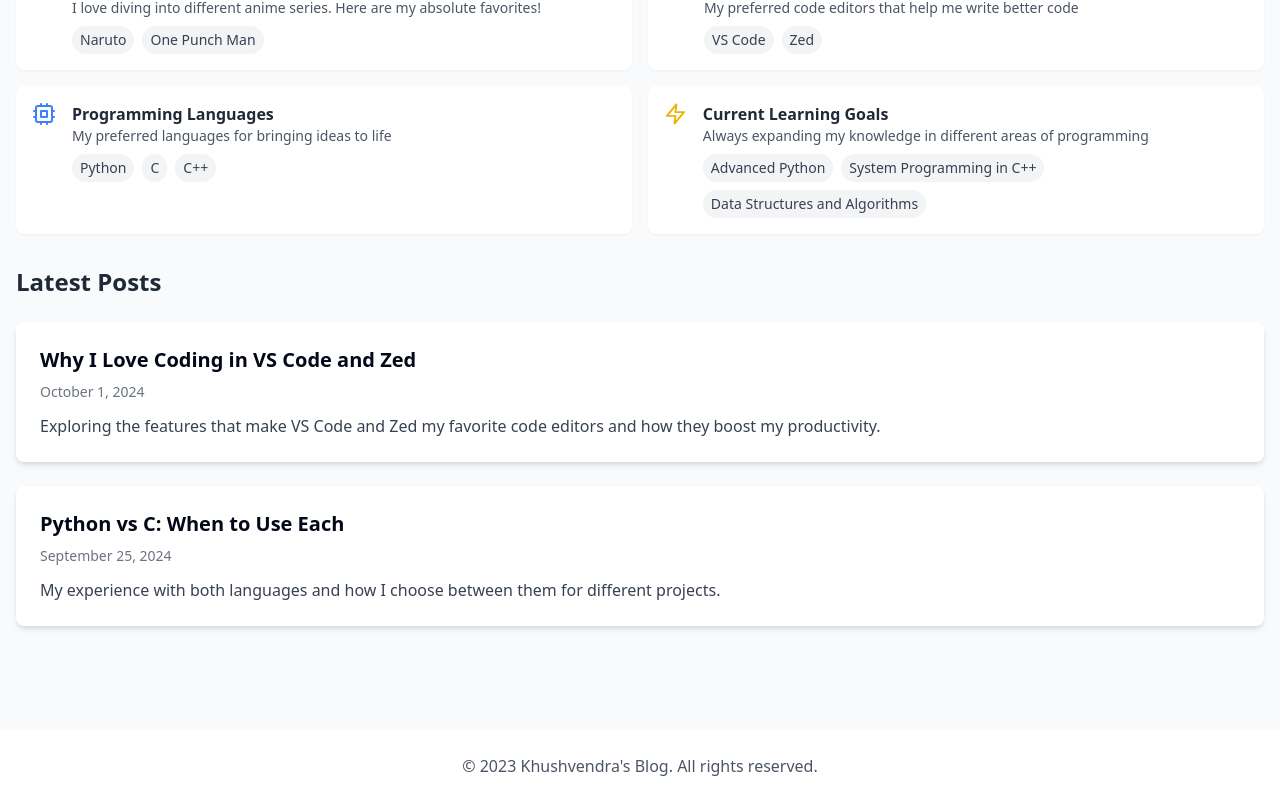
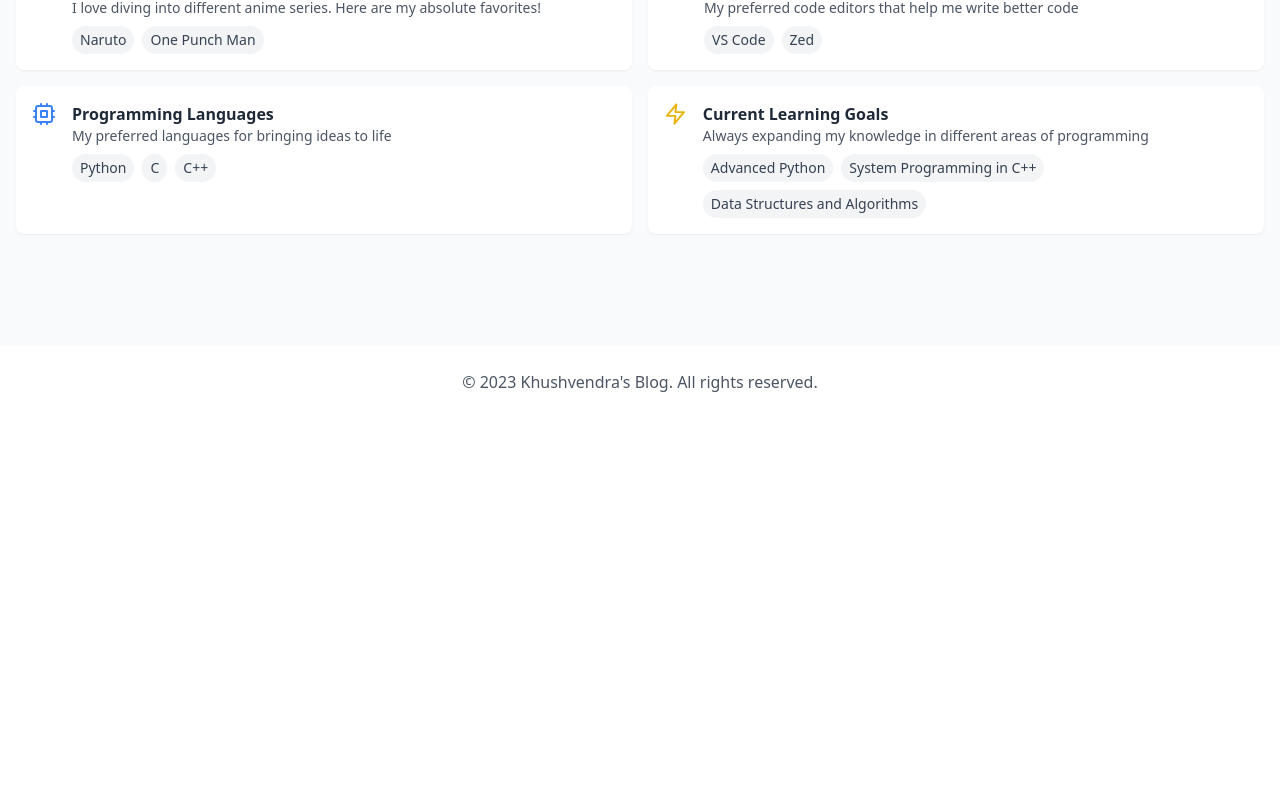
Before and after one commit to 0xkhush/0xkhush.github.io, a React (Vite) app: page / in a window 1280 px wide. Shown: the part 492-1294 px from the top of the page. After the commit the page ends 910 px from the top, so only its background shows below. Built offline with nearby package versions, Linux system fonts and the light colour scheme; the HTML template or start-up script is replaced by a standard one.

Commit message:
Re-deploying site

```diff
--- a/src/App.jsx
+++ b/src/App.jsx
@@ -129,21 +129,6 @@ function App() {
             />
           </div>
         </motion.section>
-
-        {/* Blog Posts */}
-        <section>
-          <h2 className="text-2xl font-semibold mb-6 text-gray-800">Latest Posts</h2>
-          <BlogPost
-            title="Why I Love Coding in VS Code and Zed"
-            date="October 1, 2024"
-            excerpt="Exploring the features that make VS Code and Zed my favorite code editors and how they boost my productivity."
-          />
-          <BlogPost
-            title="Python vs C: When to Use Each"
-            date="September 25, 2024"
-            excerpt="My experience with both languages and how I choose between them for different projects."
-          />
-        </section>
       </main>
 
       {/* Footer */}
```
Also changed, not shown: 3 other files (tests, documents, lock files or other folders).
